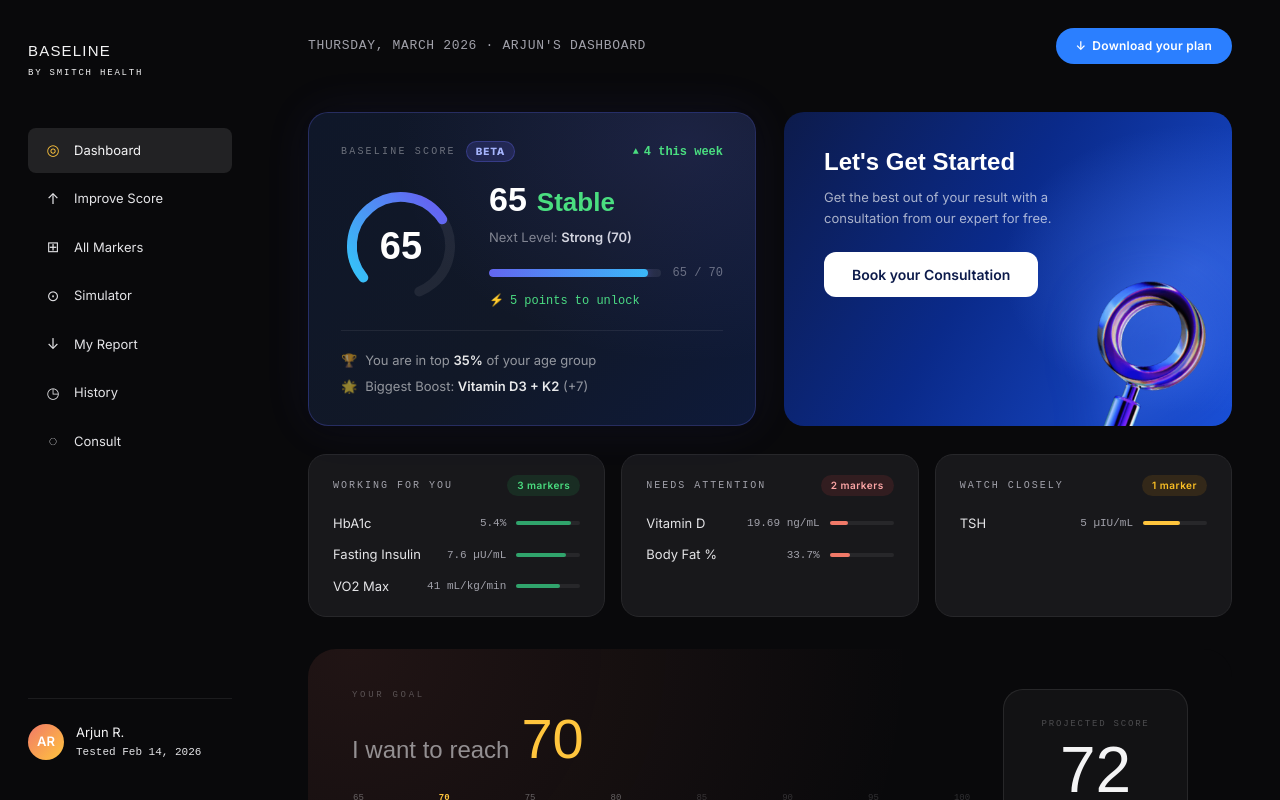
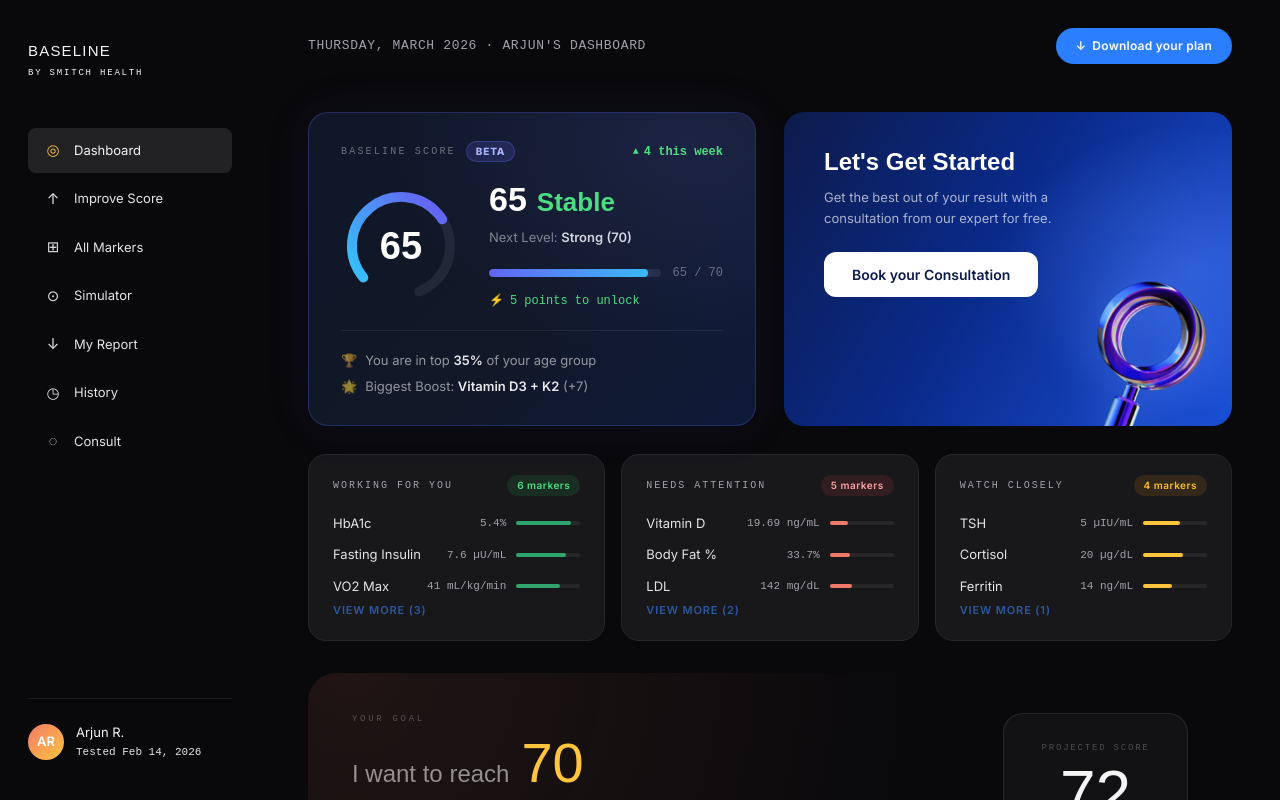
Before and after one commit to ranjithdh/baseline-hackathon, a React (Vite) app: page / in a window 1280 px wide. Shown: the top 800 px of the page. Built offline with nearby package versions, Linux system fonts and the light colour scheme.

Commit message:
View more

```diff
--- a/src/components/desktop/DesktopBiomarkerRow.jsx
+++ b/src/components/desktop/DesktopBiomarkerRow.jsx
@@ -1,37 +1,48 @@
-import React from 'react';
+import React, { useState } from 'react';
 
 const SUMMARY_CARDS = [
   {
     id: 'positive',
     label: 'Working For You',
-    pillLabel: '3 markers',
+    pillLabel: '6 markers',
     pillType: 'good',
     markers: [
-      { name: 'HbA1c',          value: '5.4%',         bar: 85, color: 'green' },
-      { name: 'Fasting Insulin', value: '7.6 µU/mL',   bar: 78, color: 'green' },
-      { name: 'VO2 Max',        value: '41 mL/kg/min',  bar: 68, color: 'green' },
+      { name: 'HbA1c',           value: '5.4%',          bar: 85, color: 'green' },
+      { name: 'Fasting Insulin', value: '7.6 µU/mL',     bar: 78, color: 'green' },
+      { name: 'VO2 Max',         value: '41 mL/kg/min',  bar: 68, color: 'green' },
+      { name: 'HDL Cholesterol', value: '62 mg/dL',      bar: 80, color: 'green' },
+      { name: 'Blood Pressure',  value: '118/76 mmHg',   bar: 90, color: 'green' },
+      { name: 'Resting HR',      value: '58 bpm',        bar: 74, color: 'green' },
     ],
   },
   {
     id: 'negative',
     label: 'Needs Attention',
-    pillLabel: '2 markers',
+    pillLabel: '5 markers',
     pillType: 'act',
     markers: [
-      { name: 'Vitamin D',  value: '19.69 ng/mL', bar: 28, color: 'red' },
-      { name: 'Body Fat %', value: '33.7%',        bar: 32, color: 'red' },
+      { name: 'Vitamin D',    value: '19.69 ng/mL', bar: 28, color: 'red' },
+      { name: 'Body Fat %',   value: '33.7%',       bar: 32, color: 'red' },
+      { name: 'LDL',          value: '142 mg/dL',   bar: 35, color: 'red' },
+      { name: 'Triglycerides',value: '189 mg/dL',   bar: 30, color: 'red' },
+      { name: 'CRP',          value: '3.2 mg/L',    bar: 22, color: 'red' },
     ],
   },
   {
     id: 'watch',
     label: 'Watch Closely',
-    pillLabel: '1 marker',
+    pillLabel: '4 markers',
     pillType: 'watch',
     markers: [
-      { name: 'TSH', value: '5 µIU/mL', bar: 58, color: 'amber' },
+      { name: 'TSH',        value: '5 µIU/mL',   bar: 58, color: 'amber' },
+      { name: 'Cortisol',   value: '20 µg/dL',   bar: 62, color: 'amber' },
+      { name: 'Ferritin',   value: '14 ng/mL',   bar: 45, color: 'amber' },
+      { name: 'Homocysteine', value: '11 µmol/L', bar: 50, color: 'amber' },
     ],
   },
 ];
+
+const VISIBLE_LIMIT = 3;
 
 const pillColors = {
   good:  { bg: 'rgba(34,197,94,0.12)',   color: 'rgb(74,222,128)' },
@@ -46,6 +57,12 @@ const barColors = {
 };
 
 const DesktopBiomarkerRow = () => {
+  const [expandedCards, setExpandedCards] = useState({});
+
+  const toggleExpand = (cardId) => {
+    setExpandedCards(prev => ({ ...prev, [cardId]: !prev[cardId] }));
+  };
+
   return (
     <>
       <style>{`
@@ -61,10 +78,29 @@ const DesktopBiomarkerRow = () => {
         @media (max-width: 600px) {
           .biomarker-grid { grid-template-columns: 1fr; }
         }
+        .view-more-btn {
+          background: none;
+          border: none;
+          padding: 6px 0 0;
+          cursor: pointer;
+          font-size: 11px;
+          font-weight: 600;
+          letter-spacing: 0.08em;
+          text-transform: uppercase;
+          opacity: 0.6;
+          transition: opacity 0.15s;
+        }
+        .view-more-btn:hover { opacity: 1; }
       `}</style>
 
       <div className="biomarker-grid">
-        {SUMMARY_CARDS.map(card => (
+        {SUMMARY_CARDS.map(card => {
+          const isExpanded = !!expandedCards[card.id];
+          const hasMore = card.markers.length > VISIBLE_LIMIT;
+          const visibleMarkers = isExpanded ? card.markers : card.markers.slice(0, VISIBLE_LIMIT);
+          const hiddenCount = card.markers.length - VISIBLE_LIMIT;
+
+          return (
             <div
               key={card.id}
               style={{
@@ -103,9 +139,9 @@ const DesktopBiomarkerRow = () => {
                 </div>
               </div>
 
-            {/* Markers — always visible */}
+              {/* Markers */}
               <div style={{ display: 'flex', flexDirection: 'column', gap: '12px' }}>
-              {card.markers.map(m => (
+                {visibleMarkers.map(m => (
                   <div key={m.name} style={{ display: 'flex', alignItems: 'center', gap: '10px', fontSize: '13px' }}>
                     <div style={{ flex: 1, color: 'var(--text-primary)', fontWeight: 500 }}>{m.name}</div>
                     <div style={{
@@ -127,8 +163,20 @@ const DesktopBiomarkerRow = () => {
                   </div>
                 ))}
               </div>
+
+              {/* View More / View Less */}
+              {hasMore && (
+                <button
+                  className="view-more-btn"
+                  onClick={() => toggleExpand(card.id)}
+                  style={{ color: '#3b82f6' }}
+                >
+                  {isExpanded ? 'View Less' : `View More (${hiddenCount})`}
+                </button>
+              )}
             </div>
-        ))}
+          );
+        })}
       </div>
     </>
   );
```
Lines whose indentation alone changed are shown as unchanged.
